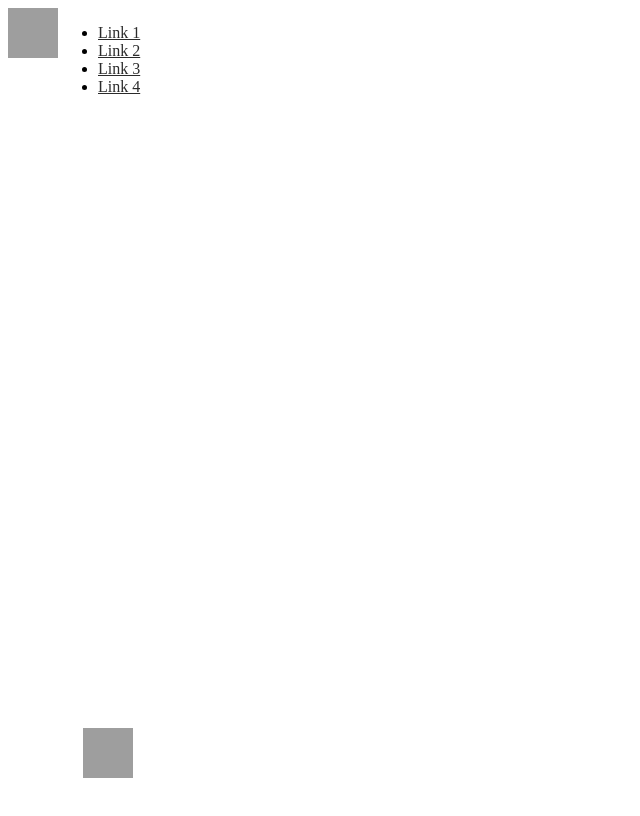
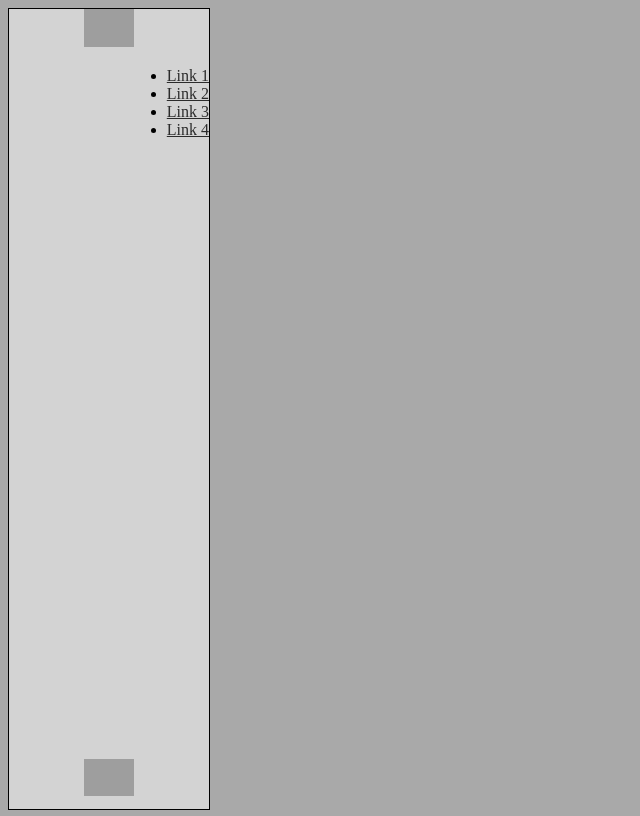
Before and after one commit to Imadefc/CSS, a plain HTML site: page Flexbox/start/index.html in a window 1280 px wide. Shown: the whole page, without its empty margins (0-640 px from the left). Drawn offline with Linux system fonts and the light colour scheme; grey boxes are pictures that could not be loaded.

Commit message:
Flexbox Actualizado

```diff
--- a/Flexbox/start/index.html
+++ b/Flexbox/start/index.html
@@ -12,7 +12,7 @@
   </head>
   <body>
     <aside>
-      <main>
+
       <div class="logo"><img  src="https://www.adaptivewfs.com/wp-content/uploads/2020/07/logo-placeholder-image.png" alt="Logo"></div>
       <ul class="link">
         <li><a href="">Link 1</a></li>
@@ -20,10 +20,11 @@
         <li><a href="">Link 3</a></li>
         <li><a href="">Link 4</a></li>
       </ul>
-      </main>
-      <footer>
+
+
+
       <div class="user"><img  src="https://encrypted-tbn0.gstatic.com/images?q=tbn:ANd9GcThd3uipC5kucTrs7-fj_Yg7BFBrQFh4sSTKhV9tAVLnw&s" alt="User"></div>
-      </footer>
+
 
     </aside>
   </body>
--- a/Flexbox/start/style.css
+++ b/Flexbox/start/style.css
@@ -1,33 +1,35 @@
 body{
     display: flex;
-    height: 90vh;
-}
-aside{
-    position: sticky;
-    top: 0px;
-    display: flex;
-    flex-direction: column;
     height: 100vh;
-    width: 200px;
-}
-a{
-    color: #2b2b2b;
-}
-a:hover{
-    color: #2b2bb2;
-    transition: 3s;
-}
-main{
-    display: flex;
-    height: 90%;
+    background-color: darkgrey;
 }
 img{
     width: 50px;
-    height: 50px;
+}
+aside{
+    display: flex;
+    flex-direction: column;
+    flex-wrap: wrap;
+    width: 200px;
+    height: 100vh;
+    background-color: lightgray;
+    border: 1px solid black;
+}
+a{
+    color: #2b2b2b ;
+    transition: 0.3s;
+}
+a:hover{
+    color: #2b2bb2 ;
+}
+.logo{
+    align-self: center;
 }
 .link{
-    float: right;
+    align-self: flex-end;
 }
 .user{
-    text-align: center;
+    position: absolute;
+    align-self: center;
+    bottom: 0px;
 }
```
Also changed, not shown: Flexbox/start/vista.png, URLCSS.txt. Lines whose indentation alone changed are shown as unchanged.
